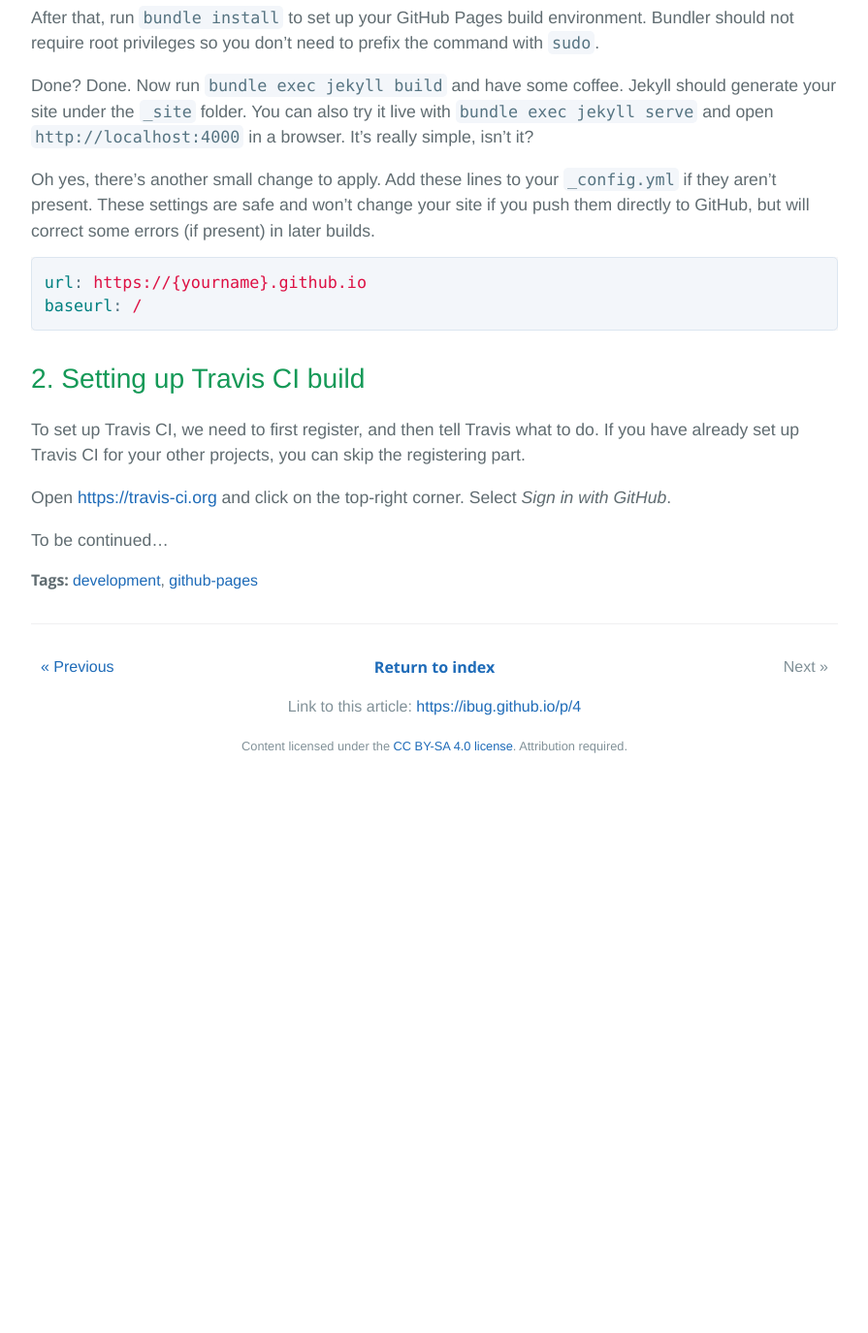
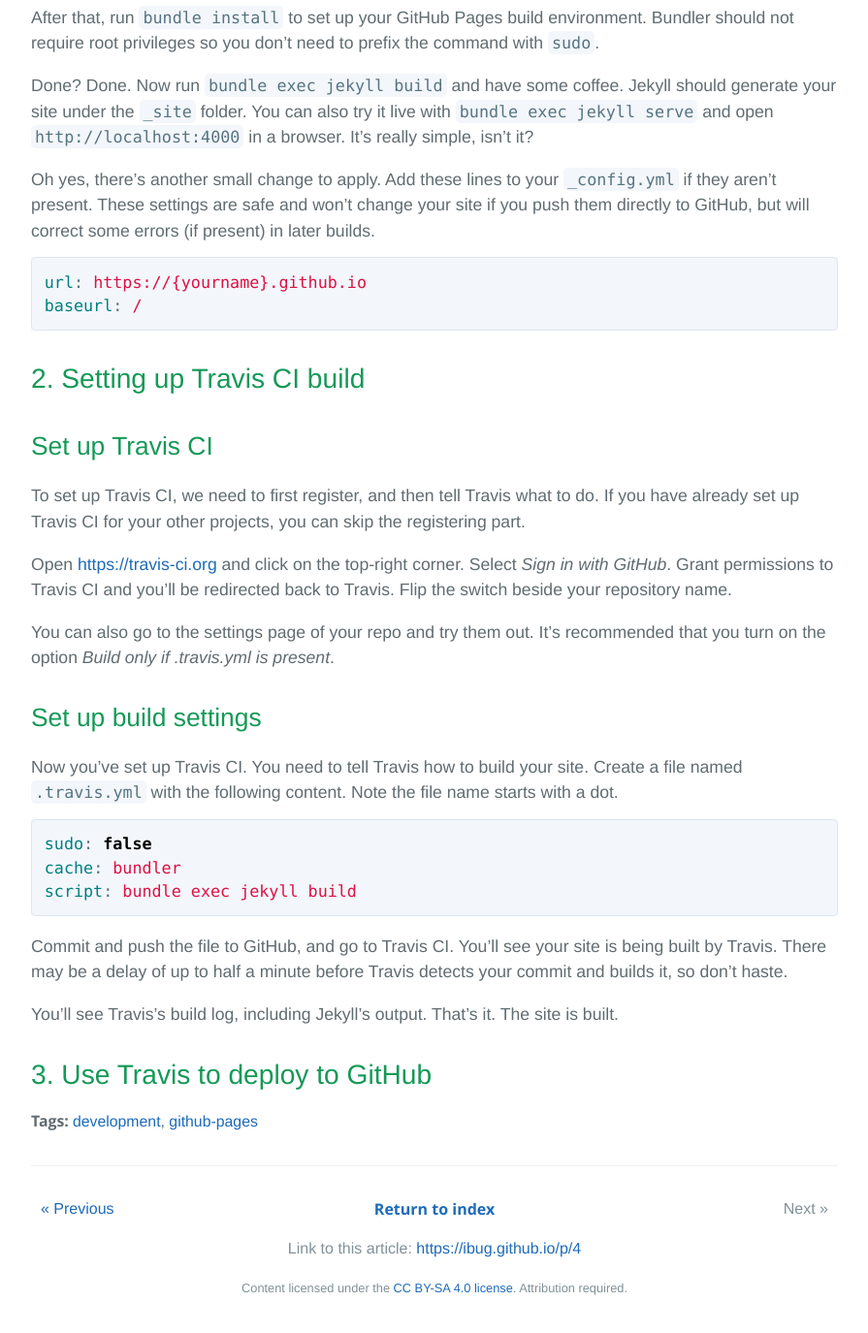
Before and after one commit to iBug/iBug-source, a Jekyll site: the page built from _posts/2018-04-14-build-github-pages-with-travis-ci.md, in a window 1280 px wide and 1400 px high, scrolled down 1569 px. Shown: the top 1375 px of the window at 97% size, without its empty margins (192-1087 px from the left). Built offline with Jekyll 4.4.1, drawn with Linux system fonts in a browser that asks for light colours; some web fonts are replaced; our own code applies the rules of GitHub Pages for plain Markdown files; before the commit the page ends 2411 px from its top, so only the background shows below that.

Commit message:
Update post

````diff
--- a/_posts/2018-04-14-build-github-pages-with-travis-ci.md
+++ b/_posts/2018-04-14-build-github-pages-with-travis-ci.md
@@ -66,11 +66,30 @@
 
 # 2. Setting up Travis CI build {#setup-travis}
 
+## Set up Travis CI
+
 To set up Travis CI, we need to first register, and then tell Travis what to do. If you have already set up Travis CI for your other projects, you can skip the registering part.
 
-Open <https://travis-ci.org> and click on the top-right corner. Select *Sign in with GitHub*.
+Open <https://travis-ci.org> and click on the top-right corner. Select *Sign in with GitHub*. Grant permissions to Travis CI and you'll be redirected back to Travis. Flip the switch beside your repository name.
 
-To be continued...
+You can also go to the settings page of your repo and try them out. It's recommended that you turn on the option *Build only if .travis.yml is present*.
+
+## Set up build settings
+
+Now you've set up Travis CI. You need to tell Travis how to build your site. Create a file named `.travis.yml` with the following content. Note the file name starts with a dot.
+
+```yaml
+sudo: false
+cache: bundler
+script: bundle exec jekyll build
+```
+
+Commit and push the file to GitHub, and go to Travis CI. You'll see your site is being built by Travis. There may be a delay of up to half a minute before Travis detects your commit and builds it, so don't haste.
+
+You'll see Travis's build log, including Jekyll's output. That's it. The site is built.
+
+# 3. Use Travis to deploy to GitHub
+
 
 
 
````
